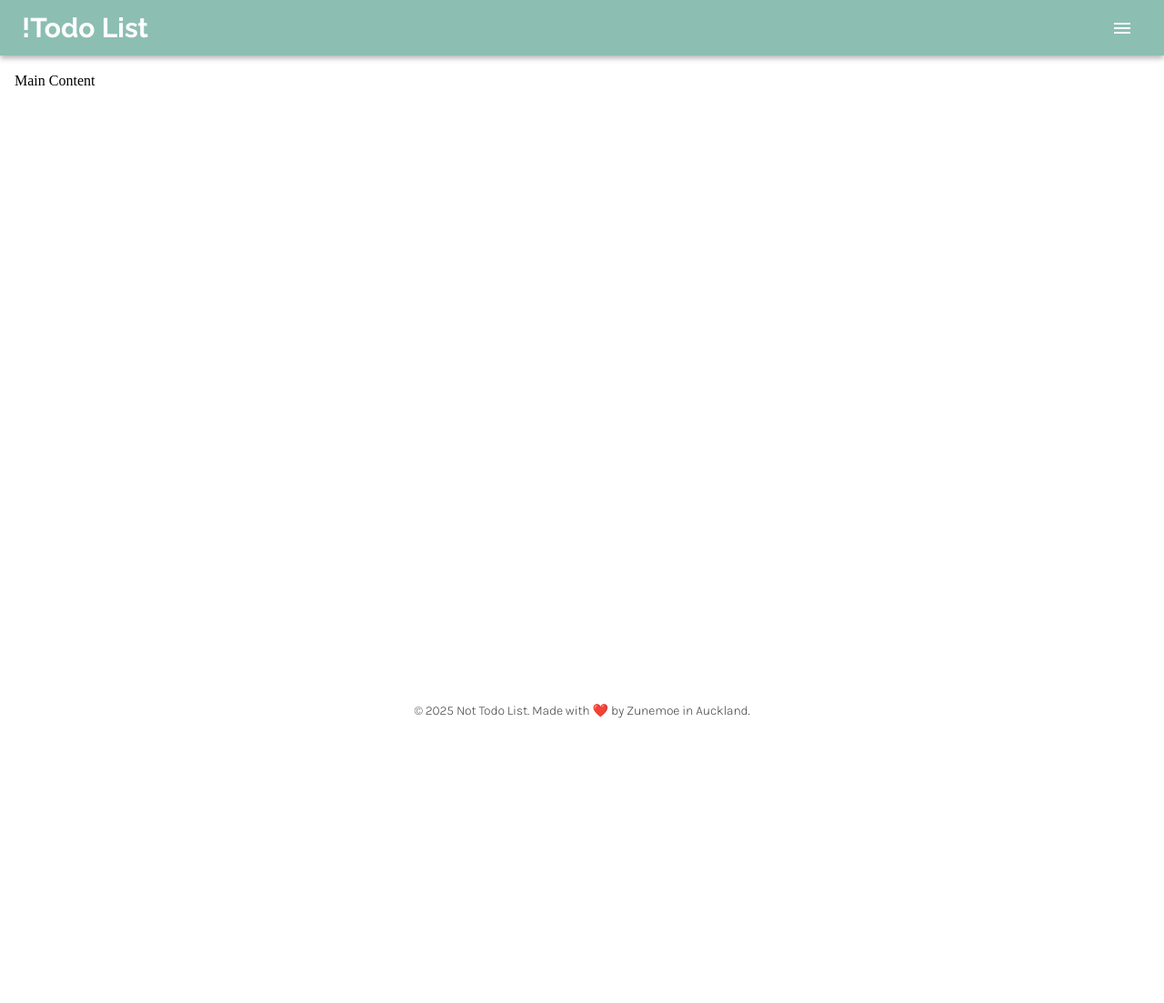
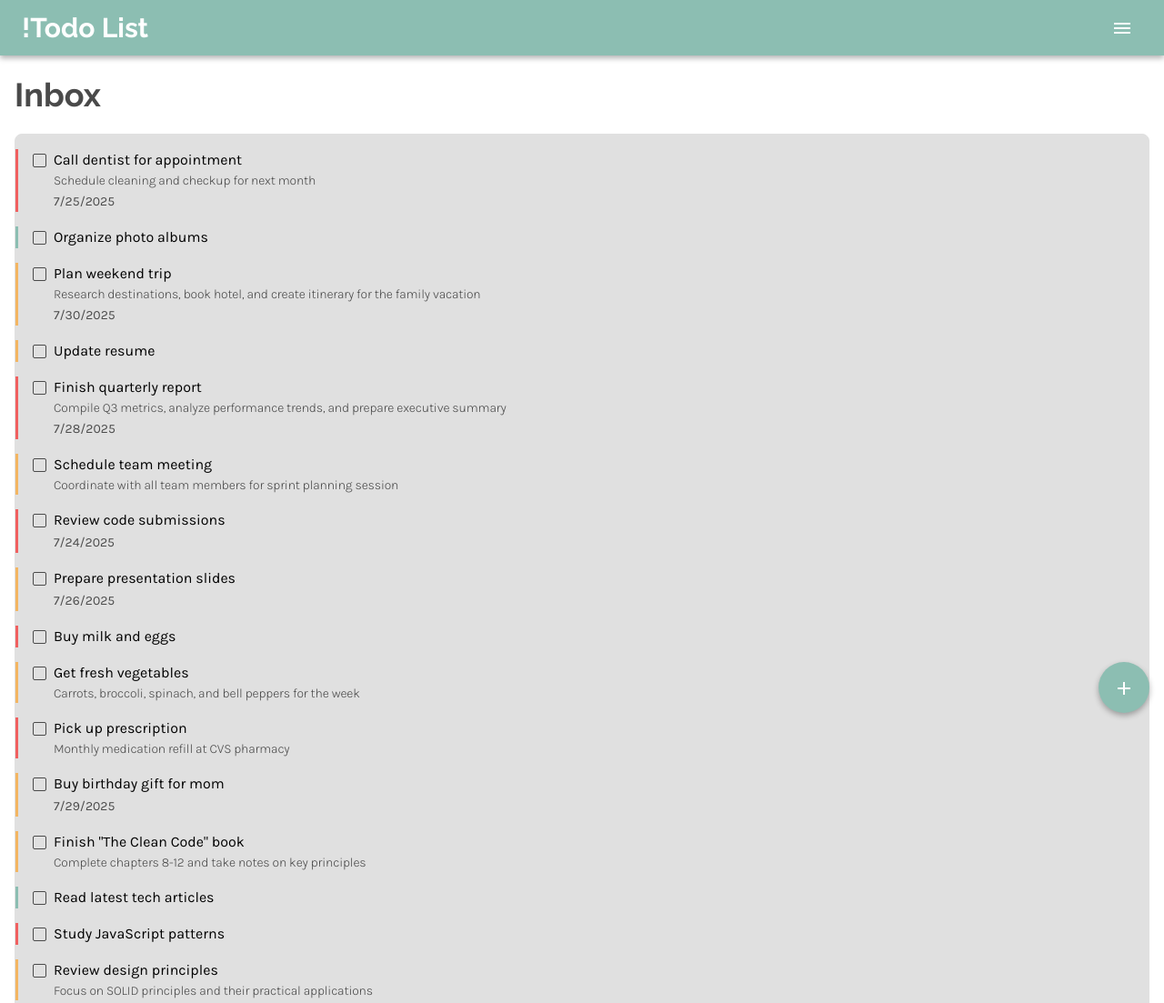
Before and after one commit to zunemoe/top-todo-list, a website built with webpack: page src/template.html in a window 1280 px wide. Shown: the top 1103 px of the page at 91% size. Before the commit the page ends 800 px from the top, so only its background shows below. Built offline with nearby package versions, Linux system fonts and the light colour scheme.

Commit message:
add fab button for add new todo

```diff
--- a/src/app/controller.js
+++ b/src/app/controller.js
@@ -18,7 +18,6 @@ export function getAllProjects() {
 }
 
 export function addProject({ title }) {
-    const newProject = createProject({ title });
     try {
         if (!title || title.trim() === '') {
             return { success: false, message: 'Project title cannot be empty' };
@@ -35,7 +34,6 @@ export function addProject({ title }) {
         return { success: true, message: 'Project added successfully', data: newProject };
     } catch (error) {
         console.error('Error adding project:', error);
-        return;
     }
 }
 
@@ -132,7 +130,7 @@ function generateDummyProjects() {
         projectId: project.id,
       })
     );
-    saveProjectTodos(project.id, project.todos);
+    saveTodos(project.id, project.todos);
   });
 
   saveProjects(dummyProjects);
--- a/src/index.js
+++ b/src/index.js
@@ -1,44 +1,23 @@
 // Import CSS files
 import './styles/base.css';
-import { initDOM } from './ui/dom';
-import { renderInbox } from './ui/todo-list-ui';
-import { renderProjectList } from './ui/project-ui';
-import { loadFromStorage, loadProjects } from './app/storage';
-
+import { renderAddTodoForm } from './ui/dom';
 import { initController, getAllProjects } from './app/controller';
 
-import { showNewProjectForm } from './ui/form-ui';
-import { setupSidebarToggle, renderSidebarProjects, setupNavEvents } from './ui/sidebar';
+import { setupSidebarToggle, renderSidebarProjects, setupNavEvents, setActiveNavButton } from './ui/sidebar';
+import { updateMainContent } from './ui/main';
 
 document.addEventListener('DOMContentLoaded', () => {
     console.log('DOM fully loaded and parsed');
     initController();
     setupSidebarToggle();
+    renderSidebarProjects(getAllProjects());
     setupNavEvents();
-    renderSidebarProjects(getAllProjects());
-    // Initialize the DOM
-    //  initDOM();
-
-    // Initialize the controller
-
-
-    // Load projects from storage
-    // loadProjects();
-
-    // Render the project list
-    // renderProjectList();
-
-    // renderInbox();
+    renderAddTodoForm();
+    loadInboxTodos();
 });
 
-function generateDummyProjects() {
-    console.log('Generating dummy projects');
-    const dummyProjects = [
-        { title: 'Personal' },
-        { title: 'Work' },
-        { title: 'Groceries' },
-        { title: 'Reading List' }
-    ];
-
-    dummyProjects.forEach(project => addProject(project));
+function loadInboxTodos() {
+    updateMainContent('inbox');
+    const inboxButton = document.querySelector('.sidebar-static-btn[data-id="inbox"]');
+    setActiveNavButton(inboxButton);
 }
--- a/src/styles/layout.css
+++ b/src/styles/layout.css
@@ -1,7 +1,5 @@
 html, body {
-    max-height: 100dvh;
     max-width: 100dvw;
-    height: 100%;
     width: 100%;
 }
 
@@ -45,3 +43,25 @@ footer {
     box-sizing: border-box;
     width: 100%;
 }
+
+.add-todo-fab {
+    position: fixed;
+    bottom: var(--spacing-s);
+    right: var(--spacing-s);
+    background-color: var(--color-green);
+    color: var(--color-white);
+    border: none;
+    border-radius: var(--border-radius);
+    box-shadow: var(--box-shadow);
+    padding: var(--spacing-s);
+    cursor: pointer;
+    transition: var(--transition-fast);
+    z-index: var(--z-index-overlay);
+    width: 56px;
+    height: 56px;
+    border-radius: 50%;
+}
+
+.add-todo-fab:hover {
+    filter: brightness(var(--hover-brightness-dark));
+}
--- a/src/styles/variables.css
+++ b/src/styles/variables.css
@@ -45,6 +45,7 @@
     --transition-fast: all 0.2s ease-in-out;
     --transition-slow: all 0.5s ease-in-out;
     --hover-brightness: 1.2;
+    --hover-brightness-dark: 0.9;
 
     /* Miscellaneous Variables */
     --border-radius: 8px;
--- a/src/ui/dom.js
+++ b/src/ui/dom.js
@@ -0,0 +1,14 @@
+export function renderAddTodoForm() {
+    const main = document.getElementById('app');
+
+    const fab = document.createElement('button');
+    fab.classList.add('add-todo-fab');
+    fab.innerHTML = '<span class="material-symbols-outlined">add</span>';
+    fab.addEventListener('click', openTodoForm);
+
+    main.appendChild(fab);
+}
+
+function openTodoForm() {
+    console.log('Opening Add Todo Form');
+}
--- a/src/ui/sidebar.js
+++ b/src/ui/sidebar.js
@@ -70,6 +70,7 @@ export function renderSidebarProjects(projects) {
         deleteButton.classList.add('delete-project-button');
         deleteButton.innerHTML = '<span class="material-symbols-outlined">delete</span>';
 
+        console.log(`Rendering project: ${project.title} (ID: ${project.id})`);
         const projectInput = document.createElement('input');
         projectInput.classList.add('project-input');
         projectInput.type = 'text';
@@ -390,7 +391,7 @@ function setActiveProject(selectedProjectContent) {
     collapseSidebar(50); // Collapse sidebar after selection
 }
 
-function setActiveNavButton(selectedButton) {
+export function setActiveNavButton(selectedButton) {
     clearAllActiveStates();
     selectedButton.classList.add('active');
     collapseSidebar(50); // Collapse sidebar after selection
```
